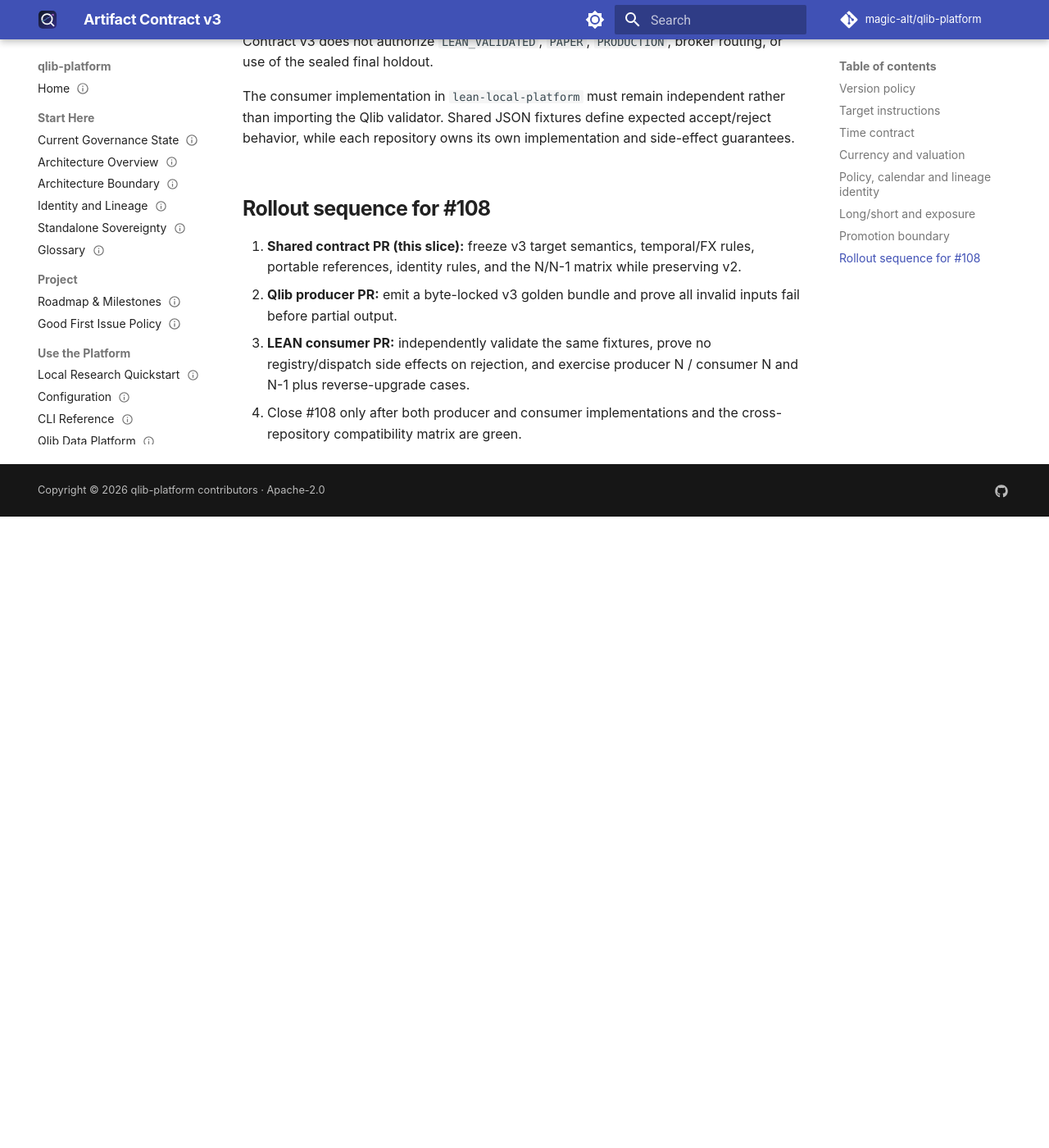
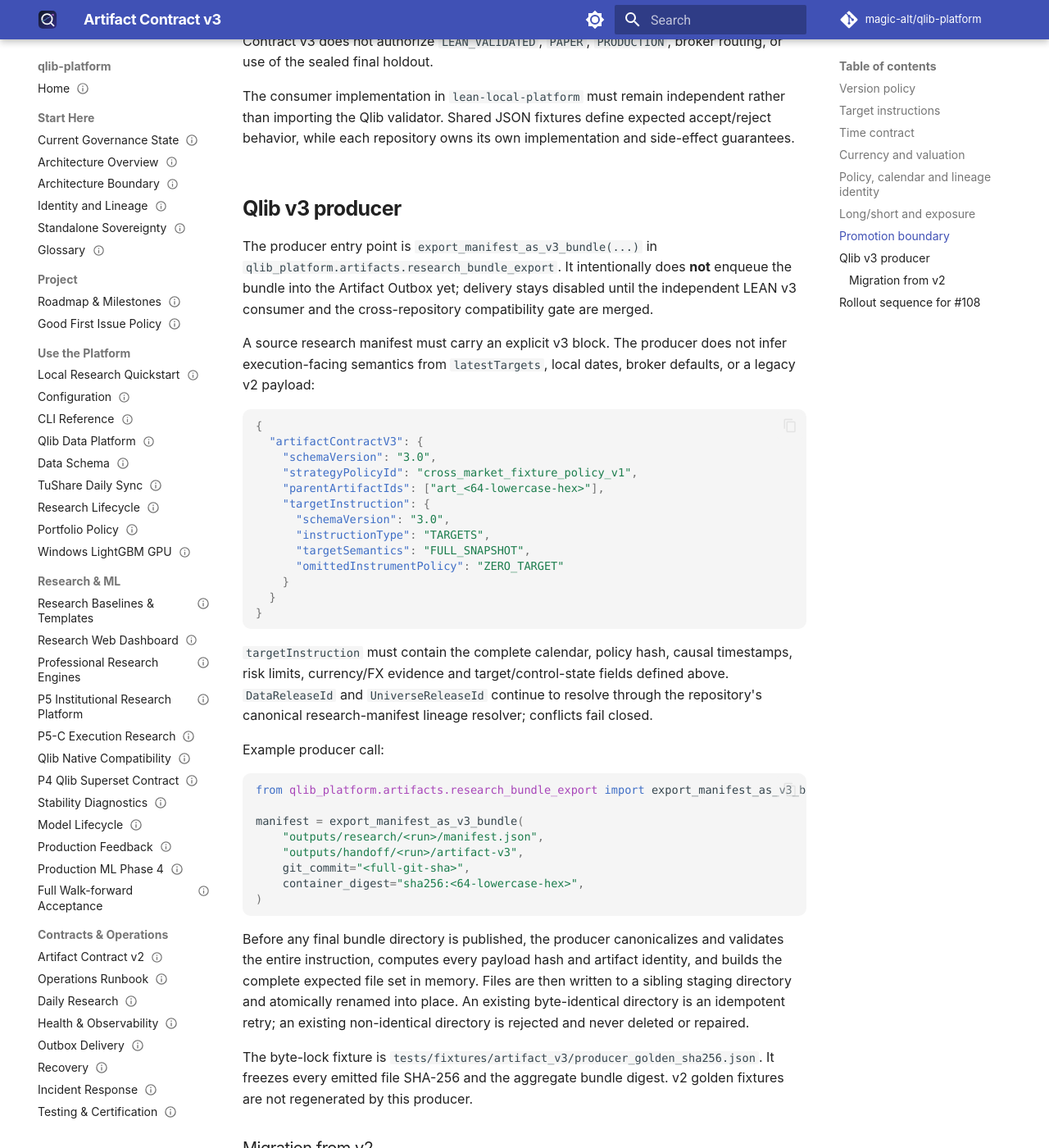
Before and after one commit to magic-alt/qlib-platform, an MkDocs documentation site: the page built from docs/artifact_contract_v3.md, in a window 1280 px wide and 1400 px high, scrolled down 2413 px. Shown: the whole window at 82% size. Built offline with MkDocs 1.6.1 and Material for MkDocs 9.7.7, drawn with Linux system fonts in a browser that asks for light colours; comment, search, counter and statistics services are not loaded; before the commit the page ends 3043 px from its top, so only the background shows below that; some of the changed text lies outside the part shown.

Commit message:
docs(artifacts): document v3 producer and migration

````diff
--- a/docs/artifact_contract_v3.md
+++ b/docs/artifact_contract_v3.md
@@ -67,9 +67,55 @@ Qlib artifacts remain research-owned and may reach at most `RESEARCH_PROMOTED`.
 
 The consumer implementation in `lean-local-platform` must remain independent rather than importing the Qlib validator. Shared JSON fixtures define expected accept/reject behavior, while each repository owns its own implementation and side-effect guarantees.
 
+## Qlib v3 producer
+
+The producer entry point is `export_manifest_as_v3_bundle(...)` in `qlib_platform.artifacts.research_bundle_export`. It intentionally does **not** enqueue the bundle into the Artifact Outbox yet; delivery stays disabled until the independent LEAN v3 consumer and the cross-repository compatibility gate are merged.
+
+A source research manifest must carry an explicit v3 block. The producer does not infer execution-facing semantics from `latestTargets`, local dates, broker defaults, or a legacy v2 payload:
+
+```json
+{
+  "artifactContractV3": {
+    "schemaVersion": "3.0",
+    "strategyPolicyId": "cross_market_fixture_policy_v1",
+    "parentArtifactIds": ["art_<64-lowercase-hex>"],
+    "targetInstruction": {
+      "schemaVersion": "3.0",
+      "instructionType": "TARGETS",
+      "targetSemantics": "FULL_SNAPSHOT",
+      "omittedInstrumentPolicy": "ZERO_TARGET"
+    }
+  }
+}
+```
+
+`targetInstruction` must contain the complete calendar, policy hash, causal timestamps, risk limits, currency/FX evidence and target/control-state fields defined above. `DataReleaseId` and `UniverseReleaseId` continue to resolve through the repository's canonical research-manifest lineage resolver; conflicts fail closed.
+
+Example producer call:
+
+```python
+from qlib_platform.artifacts.research_bundle_export import export_manifest_as_v3_bundle
+
+manifest = export_manifest_as_v3_bundle(
+    "outputs/research/<run>/manifest.json",
+    "outputs/handoff/<run>/artifact-v3",
+    git_commit="<full-git-sha>",
+    container_digest="sha256:<64-lowercase-hex>",
+)
+```
+
+Before any final bundle directory is published, the producer canonicalizes and validates the entire instruction, computes every payload hash and artifact identity, and builds the complete expected file set in memory. Files are then written to a sibling staging directory and atomically renamed into place. An existing byte-identical directory is an idempotent retry; an existing non-identical directory is rejected and never deleted or repaired.
+
+The byte-lock fixture is `tests/fixtures/artifact_v3/producer_golden_sha256.json`. It freezes every emitted file SHA-256 and the aggregate bundle digest. v2 golden fixtures are not regenerated by this producer.
+
+### Migration from v2
+
+Legacy research manifests without `artifactContractV3` must continue to use `export_manifest_as_v2_bundle(...)`. The v3 producer deliberately rejects them rather than synthesizing calendar, FX, cash, no-signal/revoke, or snapshot/delta semantics. This keeps the migration opt-in and prevents a silent semantic upgrade.
+
 ## Rollout sequence for #108
 
-1. **Shared contract PR (this slice):** freeze v3 target semantics, temporal/FX rules, portable references, identity rules, and the N/N-1 matrix while preserving v2.
-2. **Qlib producer PR:** emit a byte-locked v3 golden bundle and prove all invalid inputs fail before partial output.
-3. **LEAN consumer PR:** independently validate the same fixtures, prove no registry/dispatch side effects on rejection, and exercise producer N / consumer N and N-1 plus reverse-upgrade cases.
-4. Close #108 only after both producer and consumer implementations and the cross-repository compatibility matrix are green.
+1. **Shared contract PR (#123):** frozen v3 target semantics, temporal/FX rules, portable references, identity rules, and the N/N-1 matrix while preserving v2.
+2. **Qlib producer PR (current slice):** wire the immutable exporter, byte-lock its golden bundle, and prove invalid input cannot leave partial final output.
+3. **LEAN consumer PR (next slice):** independently validate the same fixtures and prove rejection has no registry/dispatch/order side effects.
+4. **Cross-repository gate:** exercise producer N / consumer N, producer N / consumer N-1, producer N-1 / consumer N, and no-common-version rejection.
+5. Close #108 only after producer, consumer, and compatibility-gate PRs are merged and green.
````
Also changed, not shown: other parts of docs/artifact_contract_v3.md (+1 -1 lines).
